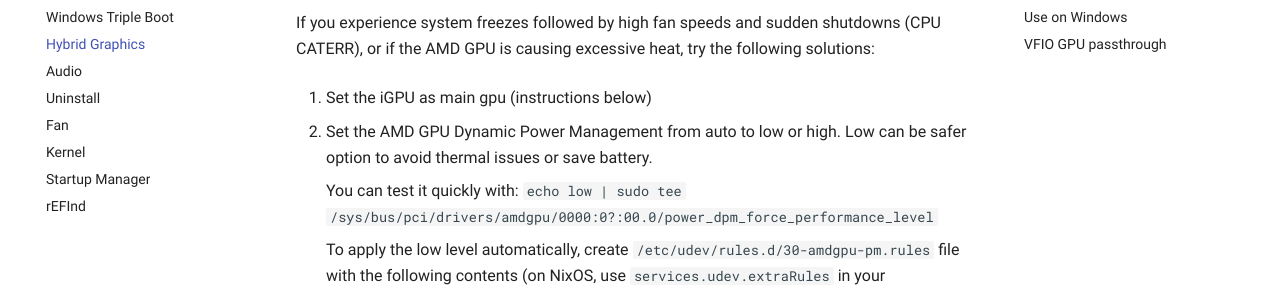
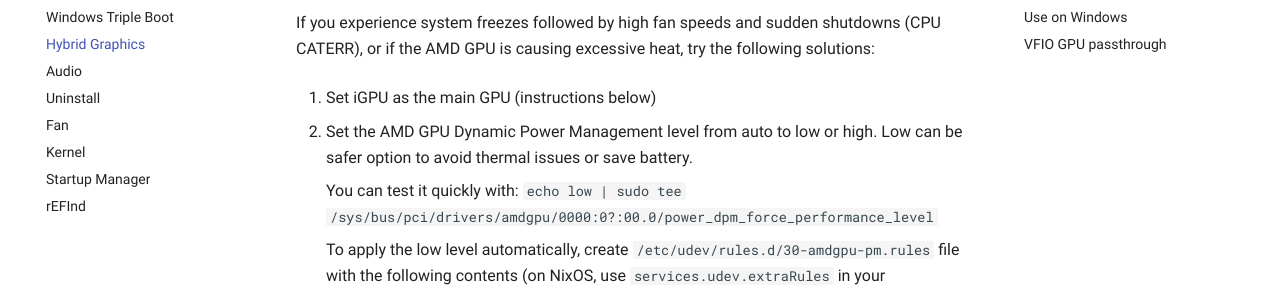
Before and after one commit to t2linux/wiki, an MkDocs documentation site: the page built from docs/guides/hybrid-graphics.md, in a window 1280 px wide and 900 px high, scrolled down 410 px. Shown: the part 172-459 px from the top of the window. Built offline with MkDocs 1.6.1 and Material for MkDocs 9.7.7, drawn with Linux system fonts in a browser that asks for light colours; comment, search, counter and statistics services are not loaded.

Commit message:
restore phrasing per sharpenedblade

```diff
--- a/docs/guides/hybrid-graphics.md
+++ b/docs/guides/hybrid-graphics.md
@@ -10,9 +10,9 @@ Make sure you have a T2 kernel of version greater than 6.9.8-1 (you can check th
 
 If you experience system freezes followed by high fan speeds and sudden shutdowns (CPU CATERR), or if the AMD GPU is causing excessive heat, try the following solutions:
 
-1.  Set the iGPU as main gpu (instructions below)
+1.  Set iGPU as the main GPU (instructions below)
 
-2.  Set the AMD GPU Dynamic Power Management from auto to low or high. Low can be safer option to avoid thermal issues or save battery.
+2.  Set the AMD GPU Dynamic Power Management level from auto to low or high. Low can be safer option to avoid thermal issues or save battery.
 
     You can test it quickly with: `echo low | sudo tee /sys/bus/pci/drivers/amdgpu/0000:0?:00.0/power_dpm_force_performance_level`
 
```
